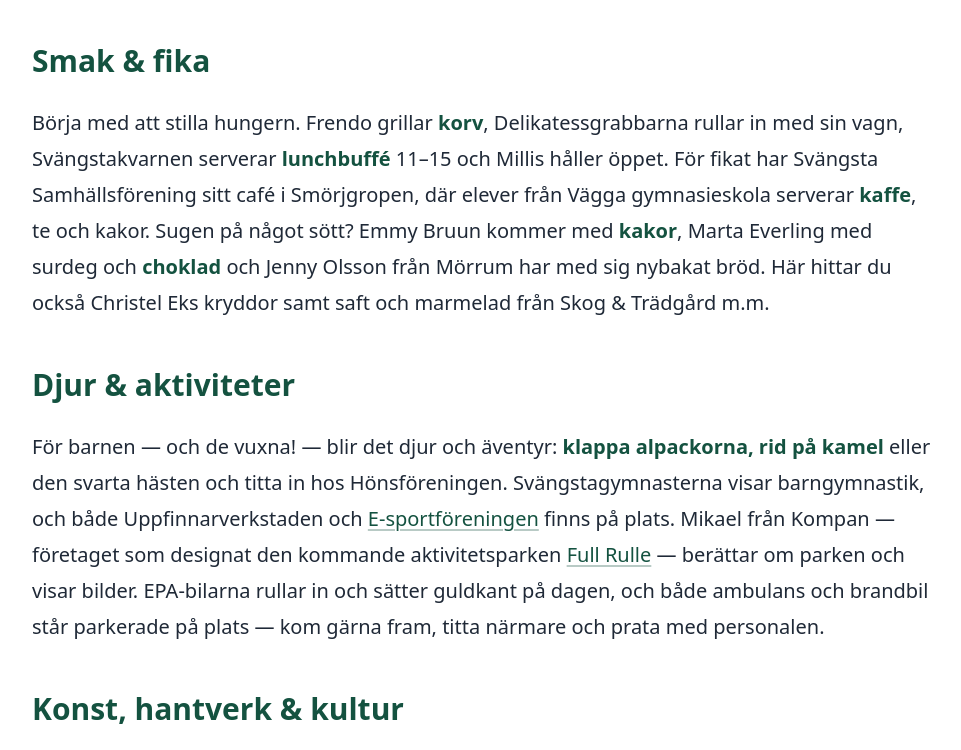
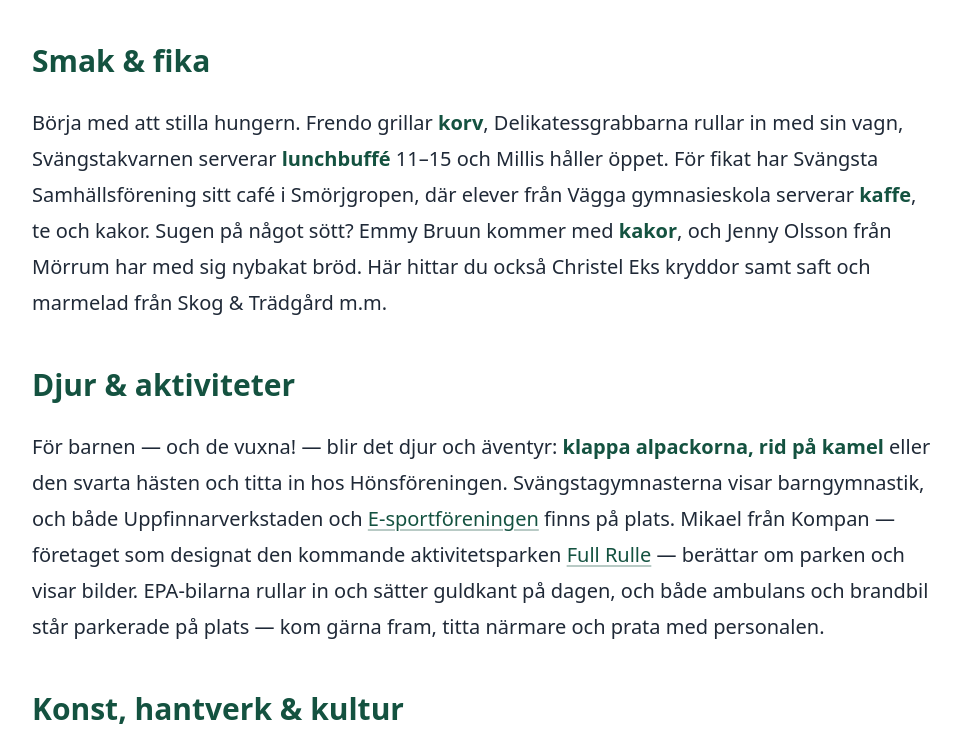
Before and after one commit to mrnagydavid/svangsta-hemsidan, a website: page src/svangsta-dagen-2026.html in a window 1280 px wide. Shown: the part 971-1721 px from the top of the page, without its empty margins (158-1119 px from the left). Drawn offline with Linux system fonts and the light colour scheme.

Commit message:
chore: Marita har inget mer att gore med surdeg

```diff
--- a/src/svangsta-dagen-2026.html
+++ b/src/svangsta-dagen-2026.html
@@ -246,10 +246,9 @@
           <strong>lunchbuffé</strong> 11&ndash;15 och Millis håller öppet. För
           fikat har Svängsta Samhällsförening sitt café i Smörjgropen, där elever
           från Vägga gymnasieskola serverar <strong>kaffe</strong>, te och kakor.
-          Sugen på något sött? Emmy Bruun kommer med <strong>kakor</strong>, Marta
-          Everling med surdeg och <strong>choklad</strong> och Jenny Olsson från
-          Mörrum har med sig nybakat bröd. Här hittar du också Christel Eks
-          kryddor samt saft och marmelad från Skog &amp; Trädgård m.m.
+          Sugen på något sött? Emmy Bruun kommer med <strong>kakor</strong>,
+          och Jenny Olsson från Mörrum har med sig nybakat bröd. Här hittar du
+          också Christel Eks kryddor samt saft och marmelad från Skog &amp; Trädgård m.m.
         </p>
 
         <h2>Djur &amp; aktiviteter</h2>
```
